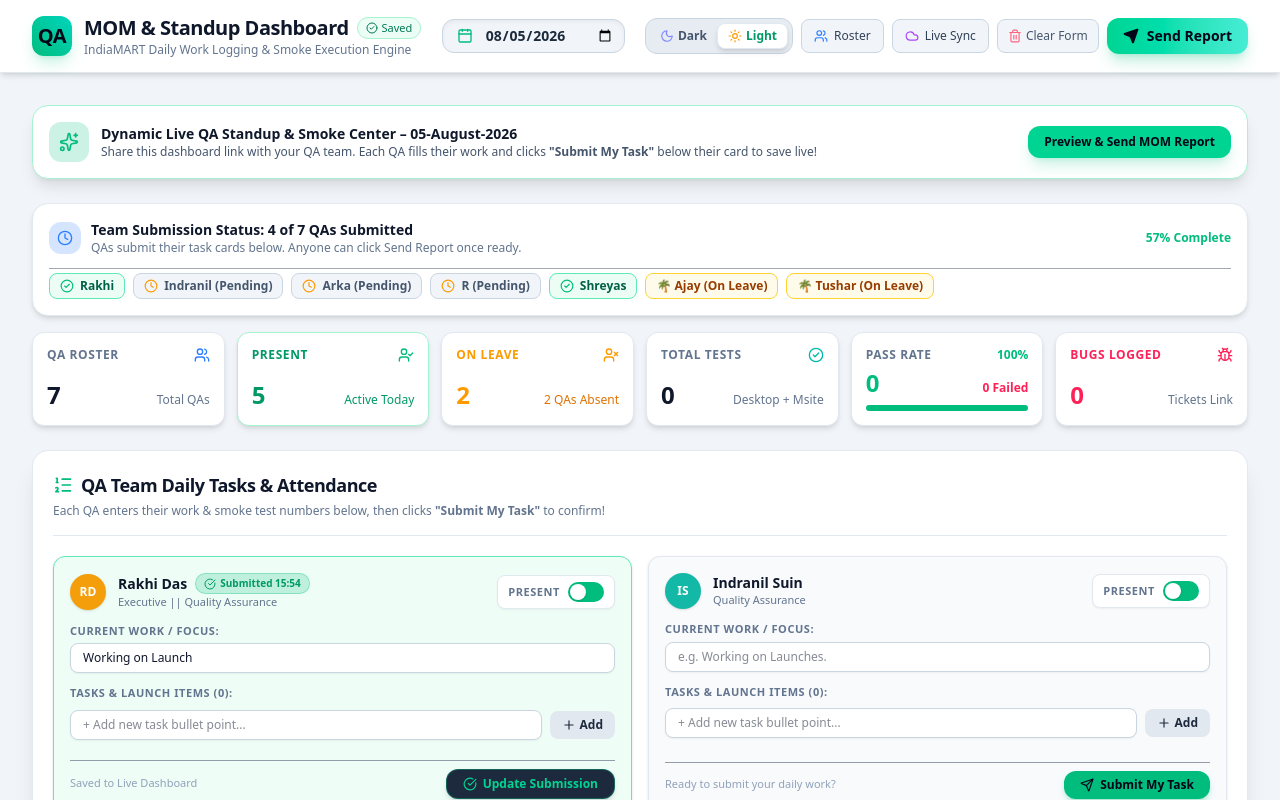
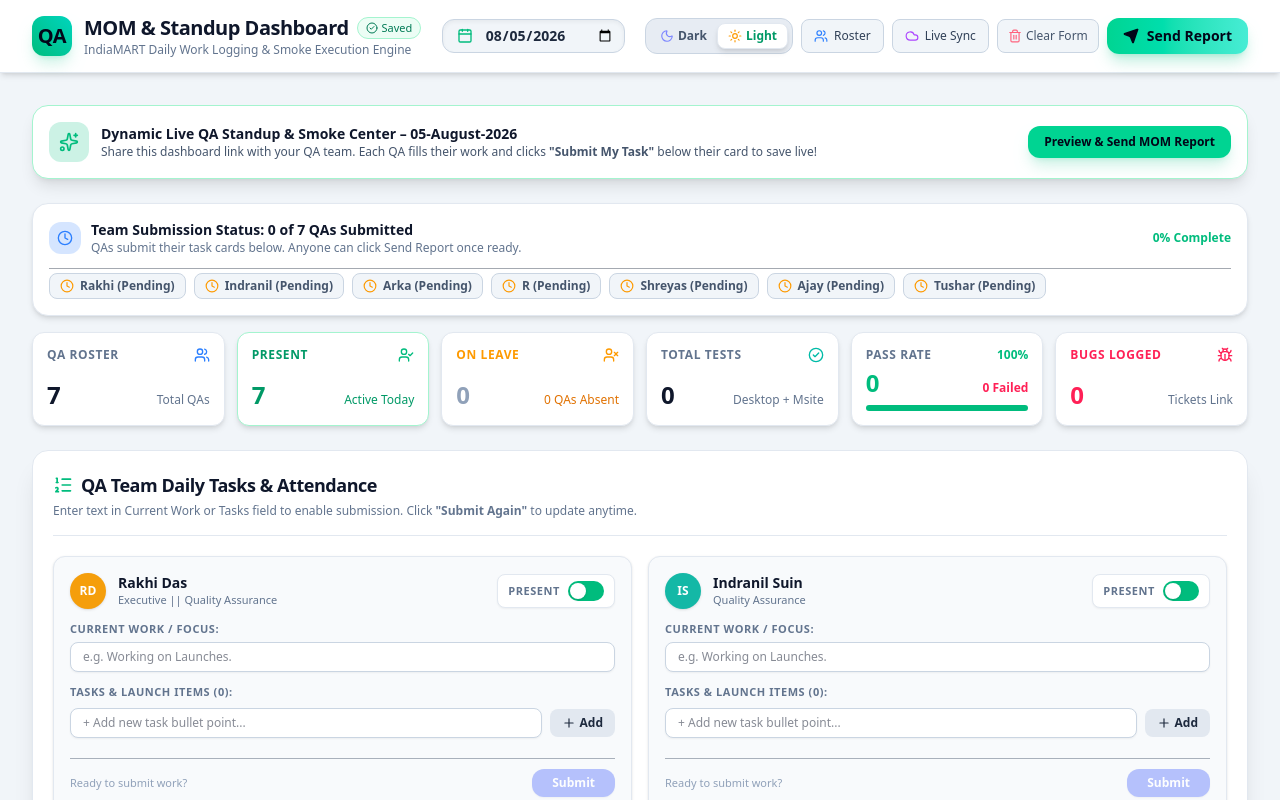
Before and after one commit to Shreyas156/MOM-Dashboard, a Next.js app: page / in a window 1280 px wide. Shown: the top 800 px of the page. Built offline with nearby package versions, Linux system fonts and the light colour scheme.

Commit message:
Refine compact pastel lavender disabled button UI and 24-hour timestamp format

```diff
--- a/app/page.tsx
+++ b/app/page.tsx
@@ -59,7 +59,6 @@ export default function DashboardPage() {
           const json = await res.json();
           if (json.data) {
             setMomData((prev) => {
-              // Merge cleanly if backend has newer data
               if (json.data.updatedAt && json.data.updatedAt !== prev.updatedAt) {
                 return json.data;
               }
@@ -141,15 +140,19 @@ export default function DashboardPage() {
     updateMOM(newMOM);
   };
 
-  // Explicit QA Submit Handler
+  // Explicit QA Submit / Resubmit Handler (Uses 24-hour time format: HH:mm)
   const handleSubmitQATask = (qaId: string) => {
-    const timeStr = new Date().toLocaleTimeString([], { hour: '2-digit', minute: '2-digit' });
+    const now = new Date();
+    const hours = String(now.getHours()).padStart(2, '0');
+    const minutes = String(now.getMinutes()).padStart(2, '0');
+    const time24Str = `${hours}:${minutes}`;
+
     const updatedTasks = momData.qaTasks.map((entry) => {
       if (entry.qaId === qaId) {
         return {
           ...entry,
           isSubmitted: true,
-          submittedAt: timeStr,
+          submittedAt: time24Str,
         };
       }
       return entry;
--- a/components/AttendanceSection.tsx
+++ b/components/AttendanceSection.tsx
@@ -2,7 +2,7 @@
 
 import React, { useState } from 'react';
 import { QATaskEntry, QA } from '@/lib/types';
-import { UserX, Plus, Trash2, ListOrdered, ChevronDown, ChevronUp, CheckCircle, Send } from 'lucide-react';
+import { UserX, Plus, Trash2, ListOrdered, ChevronDown, ChevronUp, CheckCircle, Send, RefreshCw } from 'lucide-react';
 import confetti from 'canvas-confetti';
 
 interface AttendanceSectionProps {
@@ -92,7 +92,7 @@ export const AttendanceSection: React.FC<AttendanceSectionProps> = ({
             </h2>
           </div>
           <p className={`text-xs mt-1 ${isDark ? 'text-slate-400' : 'text-slate-500'}`}>
-            Each QA enters their work & smoke test numbers below, then clicks <strong>"Submit My Task"</strong> to confirm!
+            Enter text in Current Work or Tasks field to enable submission. Click <strong>"Submit Again"</strong> to update anytime.
           </p>
         </div>
 
@@ -127,6 +127,11 @@ export const AttendanceSection: React.FC<AttendanceSectionProps> = ({
         {qaTasks.map((entry) => {
           const isCollapsed = collapsedCards[entry.qaId];
           const matchedQA = availableQAs.find((q) => q.id === entry.qaId);
+
+          // Validation: Ensure QA has entered text in status OR added task bullets
+          const hasEnteredText =
+            (entry.status && entry.status.trim().length > 0) ||
+            (entry.tasks && entry.tasks.length > 0 && entry.tasks.some((t) => t.trim().length > 0));
 
           return (
             <div
@@ -164,9 +169,11 @@ export const AttendanceSection: React.FC<AttendanceSectionProps> = ({
                         <h3 className={`font-bold text-sm leading-snug ${isDark ? 'text-white' : 'text-slate-900'}`}>
                           {entry.qaName}
                         </h3>
+
+                        {/* 24-HOUR TIME FORMAT SUBMISSION BADGE BESIDE QA NAME */}
                         {entry.isSubmitted && !entry.isOnLeave && (
-                          <span className="inline-flex items-center gap-1 text-[10px] font-bold px-2 py-0.5 rounded-full bg-emerald-500/20 text-emerald-600 dark:text-emerald-400 border border-emerald-500/30">
-                            <CheckCircle className="w-3 h-3" /> Submitted {entry.submittedAt || ''}
+                          <span className="inline-flex items-center gap-1 text-[11px] font-extrabold px-2 py-0.5 rounded-md bg-emerald-500/20 text-emerald-600 dark:text-emerald-400 border border-emerald-500/30">
+                            <CheckCircle className="w-3 h-3" /> Submitted ({entry.submittedAt || ''})
                           </span>
                         )}
                       </div>
@@ -318,23 +325,52 @@ export const AttendanceSection: React.FC<AttendanceSectionProps> = ({
                 )}
               </div>
 
-              {/* SUBMIT MY TASK BUTTON BELOW CARD */}
+              {/* COMPACT & NEAT PASTEL DISABLED BUTTON UI MATCHING USER SCREENSHOT */}
               {!entry.isOnLeave && (
-                <div className="pt-2 border-t border-slate-700/50 dark:border-slate-800/80 flex items-center justify-between gap-2 mt-2">
+                <div className="pt-2.5 border-t border-slate-700/40 dark:border-slate-800/80 flex items-center justify-between gap-2 mt-2">
                   <span className="text-[11px] text-slate-400 font-medium">
-                    {entry.isSubmitted ? 'Saved to Live Dashboard' : 'Ready to submit your daily work?'}
+                    {entry.isSubmitted ? `Submitted at ${entry.submittedAt || ''}` : 'Ready to submit work?'}
                   </span>
-                  <button
-                    onClick={() => handleSubmit(entry.qaId)}
-                    className={`flex items-center gap-1.5 px-4 py-1.5 rounded-xl text-xs font-bold transition-all shadow-md cursor-pointer ${
-                      entry.isSubmitted
-                        ? 'bg-slate-800 hover:bg-slate-700 text-emerald-400 border border-emerald-500/40'
-                        : 'bg-emerald-500 hover:bg-emerald-400 text-slate-950 shadow-emerald-500/25'
-                    }`}
-                  >
-                    {entry.isSubmitted ? <CheckCircle className="w-3.5 h-3.5" /> : <Send className="w-3.5 h-3.5" />}
-                    <span>{entry.isSubmitted ? 'Update Submission' : 'Submit My Task'}</span>
-                  </button>
+
+                  <div className="flex items-center gap-2">
+                    {entry.isSubmitted ? (
+                      <button
+                        disabled={!hasEnteredText}
+                        onClick={() => handleSubmit(entry.qaId)}
+                        className={`flex items-center gap-1.5 px-4 py-1.5 rounded-xl text-xs font-extrabold transition-all duration-200 ${
+                          hasEnteredText
+                            ? 'bg-gradient-to-r from-blue-600 to-indigo-600 hover:from-blue-500 hover:to-indigo-500 text-white shadow-md shadow-blue-500/25 hover:scale-[1.02] active:scale-[0.98] cursor-pointer'
+                            : 'bg-[#a5b4fc] text-white font-bold cursor-not-allowed opacity-80 shadow-xs'
+                        }`}
+                        title={
+                          hasEnteredText
+                            ? 'Click to submit updated tasks or metrics'
+                            : 'Enter Current Work or add a Task bullet to enable Submit Again'
+                        }
+                      >
+                        <RefreshCw className="w-3.5 h-3.5 text-white" />
+                        <span>Submit Again</span>
+                      </button>
+                    ) : (
+                      <button
+                        disabled={!hasEnteredText}
+                        onClick={() => handleSubmit(entry.qaId)}
+                        className={`flex items-center gap-1.5 px-5 py-1.5 rounded-xl text-xs font-bold transition-all duration-200 ${
+                          hasEnteredText
+                            ? 'bg-gradient-to-r from-emerald-400 to-teal-300 hover:from-emerald-300 hover:to-teal-200 text-slate-950 shadow-lg shadow-emerald-500/25 hover:scale-[1.02] active:scale-[0.98] cursor-pointer'
+                            : 'bg-[#a5b4fc] text-white font-bold cursor-not-allowed opacity-80 shadow-xs'
+                        }`}
+                        title={
+                          hasEnteredText
+                            ? 'Click to submit your daily standup tasks'
+                            : 'Enter Current Work or add a Task bullet to enable Submit'
+                        }
+                      >
+                        {hasEnteredText ? <Send className="w-3.5 h-3.5 fill-slate-950 text-slate-950" /> : null}
+                        <span>Submit</span>
+                      </button>
+                    )}
+                  </div>
                 </div>
               )}
             </div>
--- a/data/moms.json
+++ b/data/moms.json
@@ -2,14 +2,16 @@
   "2026-08-05": {
     "id": "2026-08-05",
     "dateFormatted": "05-August-2026",
-    "createdAt": "2026-08-05T10:00:00.000Z",
-    "updatedAt": "2026-08-05T10:30:34.874Z",
+    "createdAt": "2026-08-05T10:56:27.599Z",
+    "updatedAt": "2026-08-05T10:59:40.985Z",
     "attendees": [
       "Rakhi Das",
       "Indranil Suin",
       "Arka Dastidar",
       "R Kusuma",
-      "Shreyas Peherkar"
+      "Shreyas Peherkar",
+      "Ajay NR",
+      "Tushar Joshi"
     ],
     "senderName": "RAKHI DAS",
     "senderTitle": "Executive || Quality Assurance",
@@ -18,15 +20,15 @@
         "qaId": "5",
         "qaName": "Rakhi Das",
         "isOnLeave": false,
-        "status": "Working on Launch ",
-        "tasks": [],
-        "isSubmitted": true,
-        "submittedAt": "15:54"
+        "isSubmitted": false,
+        "status": "",
+        "tasks": []
       },
       {
         "qaId": "7",
         "qaName": "Indranil Suin",
         "isOnLeave": false,
+        "isSubmitted": false,
         "status": "",
         "tasks": []
       },
@@ -34,6 +36,7 @@
         "qaId": "8",
         "qaName": "Arka Dastidar",
         "isOnLeave": false,
+        "isSubmitted": false,
         "status": "",
         "tasks": []
       },
@@ -41,6 +44,7 @@
         "qaId": "3",
         "qaName": "R Kusuma",
         "isOnLeave": false,
+        "isSubmitted": false,
         "status": "",
         "tasks": []
       },
@@ -48,22 +52,23 @@
         "qaId": "4",
         "qaName": "Shreyas Peherkar",
         "isOnLeave": false,
-        "status": "Working on Msite company Automation ",
-        "tasks": [],
-        "isSubmitted": true,
-        "submittedAt": "15:54"
+        "isSubmitted": false,
+        "status": "",
+        "tasks": []
       },
       {
         "qaId": "2",
         "qaName": "Ajay NR",
-        "isOnLeave": true,
+        "isOnLeave": false,
+        "isSubmitted": false,
         "status": "",
         "tasks": []
       },
       {
         "qaId": "6",
         "qaName": "Tushar Joshi",
-        "isOnLeave": true,
+        "isOnLeave": false,
+        "isSubmitted": false,
         "status": "",
         "tasks": []
       }
```
